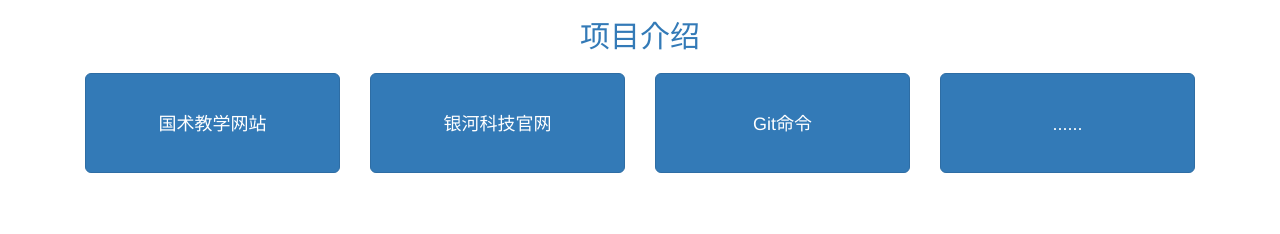
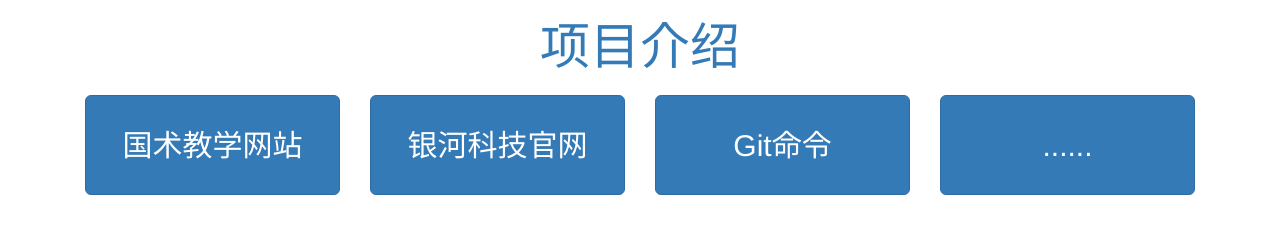
Before and after one commit to H2OCO2/H2OCO2.github.io, a plain HTML site: page index.html in a window 1280 px wide. Drawn offline with nearby package versions, Linux system fonts and the light colour scheme.

Commit message:
更改项目介绍页2

```diff
--- a/index.html
+++ b/index.html
@@ -9,7 +9,7 @@
 			h1 {
 				text-align: center;
 				font-weight: normal;
-				font-size: 30px;
+				font-size: 5rem;
 			}
 
 			.ah{
@@ -19,6 +19,7 @@
 				height: 10rem;
 				line-height: 10rem!important;
 				margin-bottom: 2rem;
+				font-size: 3rem;
 			}
 			.mt10{
 				margin-top:10px;
```
